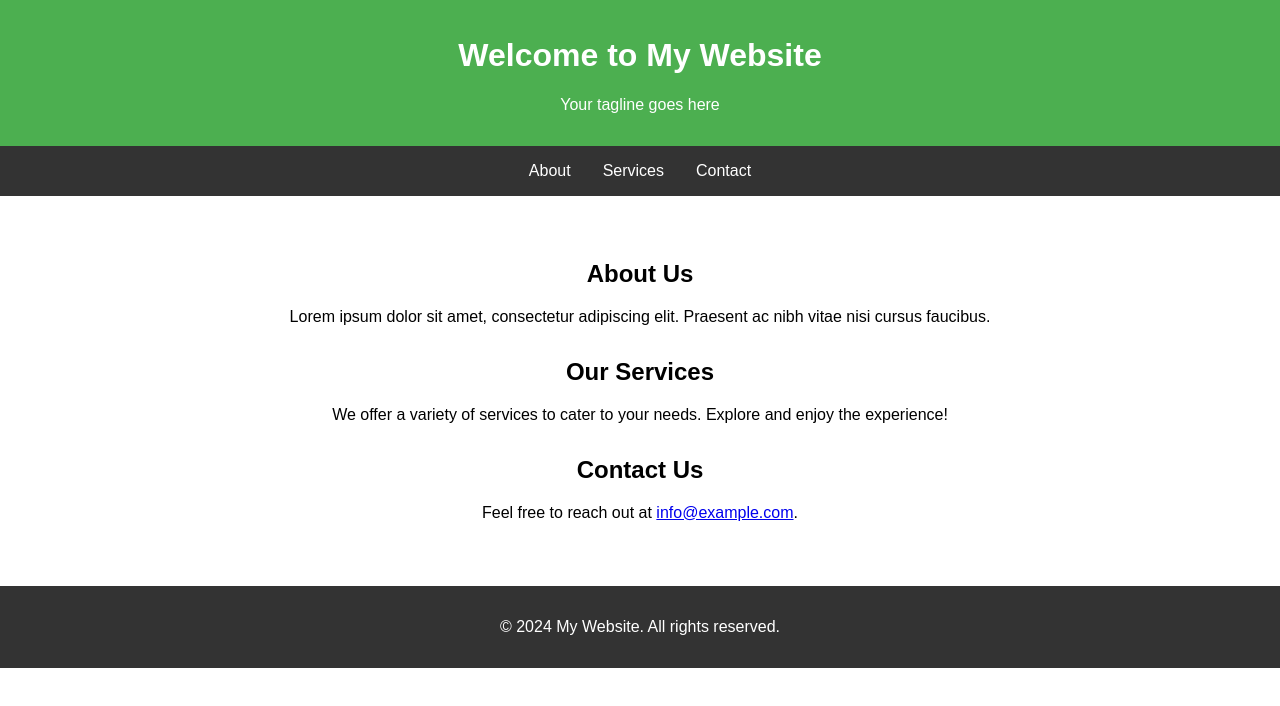
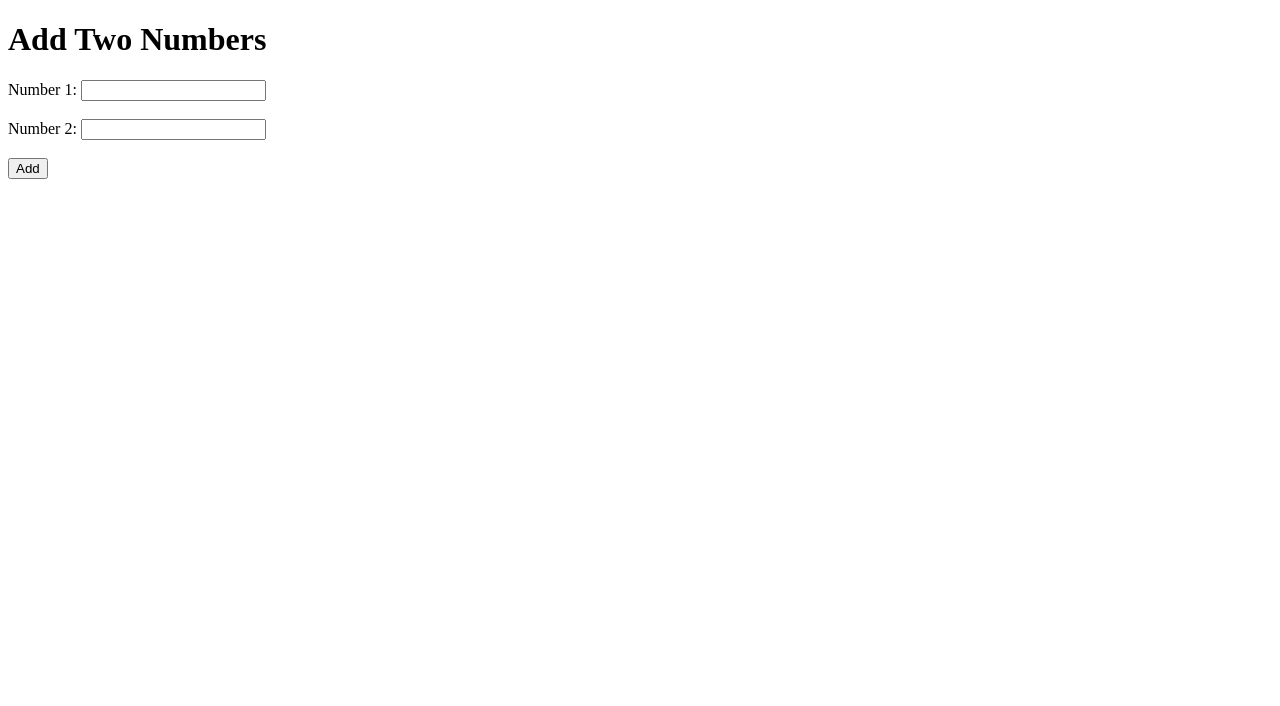
Before and after one commit to iampremkumbhar/addition-, a plain HTML site: page index.html in a window 1280 px wide. Drawn offline with Linux system fonts and the light colour scheme.

Commit message:
Update index.html

```diff
--- a/index.html
+++ b/index.html
@@ -3,81 +3,30 @@
 <head>
     <meta charset="UTF-8">
     <meta name="viewport" content="width=device-width, initial-scale=1.0">
-    <title>Sample Web Design</title>
-    <style>
-        body {
-            font-family: Arial, sans-serif;
-            margin: 0;
-            padding: 0;
-            box-sizing: border-box;
+    <title>Add Two Numbers</title>
+    <script>
+        function addNumbers() {
+            // Get the values from the input fields
+            let num1 = parseFloat(document.getElementById('number1').value);
+            let num2 = parseFloat(document.getElementById('number2').value);
+
+            // Calculate the sum
+            let sum = num1 + num2;
+
+            // Display the result
+            document.getElementById('result').textContent = "The sum is: " + sum;
         }
-        header {
-            background-color: #4CAF50;
-            color: white;
-            padding: 1em 0;
-            text-align: center;
-        }
-        nav {
-            display: flex;
-            justify-content: center;
-            background-color: #333;
-        }
-        nav a {
-            color: white;
-            padding: 1em;
-            text-decoration: none;
-        }
-        nav a:hover {
-            background-color: #575757;
-        }
-        main {
-            padding: 2em;
-            text-align: center;
-        }
-        section {
-            margin: 2em 0;
-        }
-        footer {
-            background-color: #333;
-            color: white;
-            text-align: center;
-            padding: 1em 0;
-        }
-    </style>
+    </script>
 </head>
 <body>
-
-    <header>
-        <h1>Welcome to My Website</h1>
-        <p>Your tagline goes here</p>
-    </header>
-
-    <nav>
-        <a href="#about">About</a>
-        <a href="#services">Services</a>
-        <a href="#contact">Contact</a>
-    </nav>
-
-    <main>
-        <section id="about">
-            <h2>About Us</h2>
-            <p>Lorem ipsum dolor sit amet, consectetur adipiscing elit. Praesent ac nibh vitae nisi cursus faucibus.</p>
-        </section>
-
-        <section id="services">
-            <h2>Our Services</h2>
-            <p>We offer a variety of services to cater to your needs. Explore and enjoy the experience!</p>
-        </section>
-
-        <section id="contact">
-            <h2>Contact Us</h2>
-            <p>Feel free to reach out at <a href="mailto:info@example.com">info@example.com</a>.</p>
-        </section>
-    </main>
-
-    <footer>
-        <p>&copy; 2024 My Website. All rights reserved.</p>
-    </footer>
-
+    <h1>Add Two Numbers</h1>
+    <form onsubmit="event.preventDefault(); addNumbers();">
+        <label for="number1">Number 1:</label>
+        <input type="number" id="number1" required><br><br>
+        <label for="number2">Number 2:</label>
+        <input type="number" id="number2" required><br><br>
+        <button type="submit">Add</button>
+    </form>
+    <h2 id="result"></h2>
 </body>
 </html>
```
